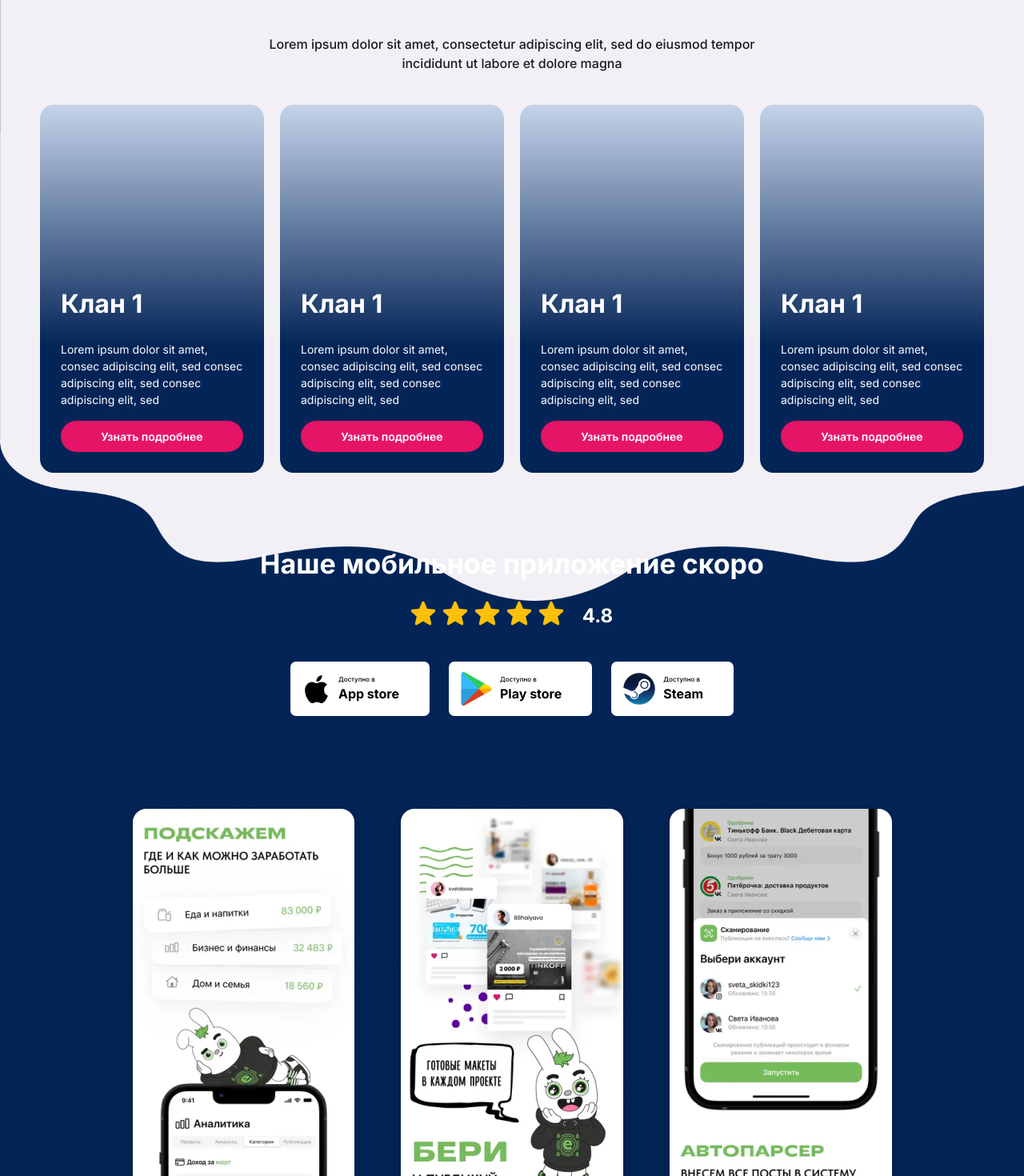
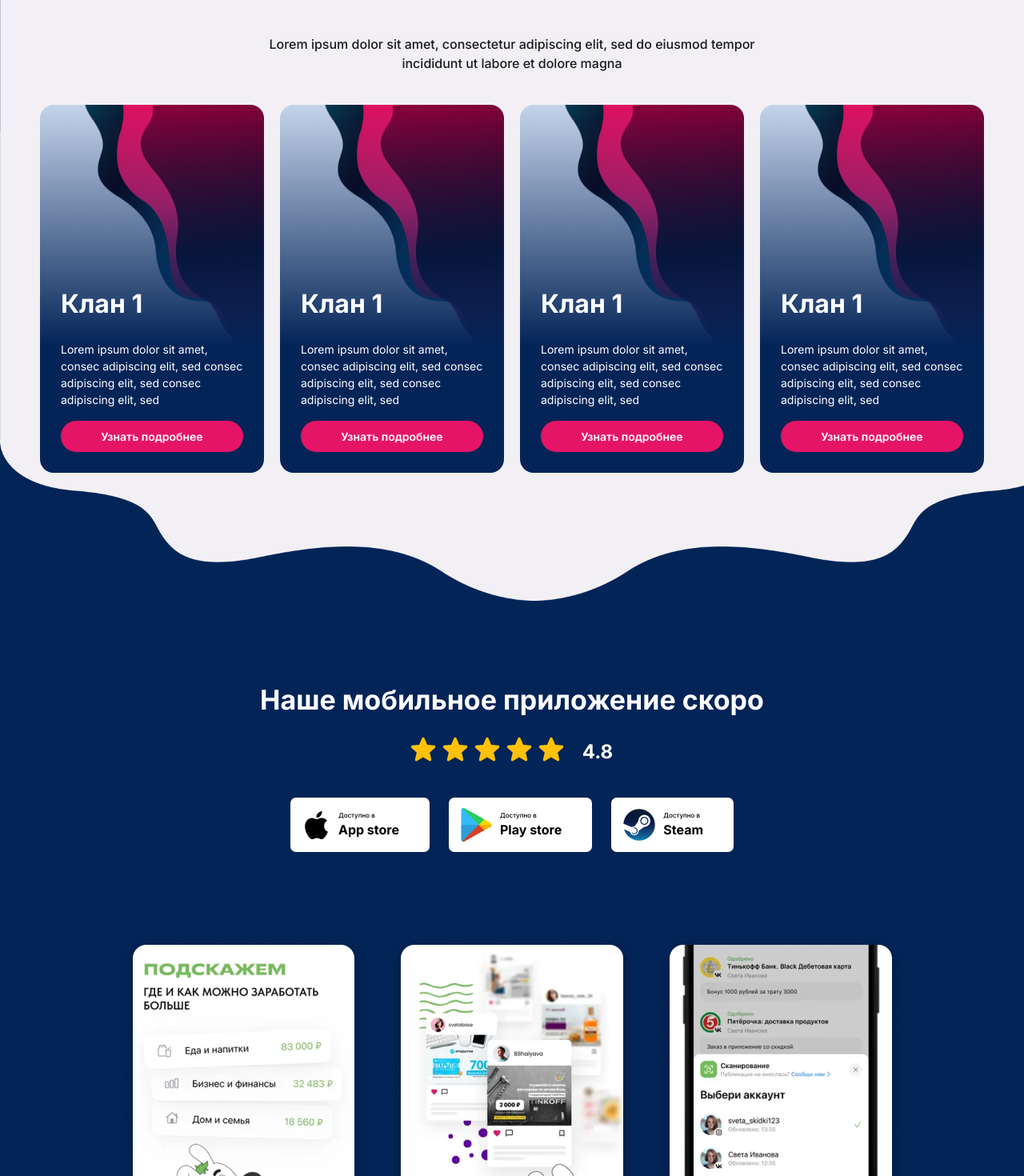
Before and after one commit to alone025/adminPanelFrontend, a React (Vite) app: page / in a window 1280 px wide. Shown: the part 5360-6830 px from the top of the page at 80% size. Built offline with nearby package versions, Linux system fonts and the light colour scheme; a web font is replaced by a local one.

Commit message:
New style 5

```diff
--- a/src/components/cardHomeBlog/cardHomeBlog.jsx
+++ b/src/components/cardHomeBlog/cardHomeBlog.jsx
@@ -1,7 +1,7 @@
 const CardHomeBlog = () => {
 	return (
 		<div className='card-content relative max-w-[240px] sm:max-w-[280px] md:max-w-[320px] lg:max-w-[360px] justify-center xl:justify-normal xl:max-w-max max-h-[480px] sm:max-h-[550px] md:max-h-[610px] z-[10]'>
-			<div className='img absolute top-0 left-0 h-full w-full bg-[#C4D3EA] rounded-[17px] -z-[1]'></div>
+			<img src="../../../public/Frame 267.png" className='img absolute top-0 left-0 h-full w-full bg-[#C4D3EA] rounded-[17px] -z-[1]'></img>
 			<div className='btm rounded-[17px] bgh min-h-[400px] sm:min-h-[440px] md:min-h-[460px] flex flex-col justify-end p-[18px] sm:p-[22px] md:p-[26px]'>
 				<h4 className='text-[15px] sm:text-[17px] md:text-[20px] lg:text-[32px] font-inter font-bold text-[#fff]'>
 					Клан 1
--- a/src/components/mobile-apps/mobileApps.jsx
+++ b/src/components/mobile-apps/mobileApps.jsx
@@ -4,7 +4,7 @@ import Wrapper from "../../layout/wrapper"
 const MobileApps = () => {
   return (
   <Wrapper>
-     <div className="mobile-apps mt-[120px] lg:mt-[88px] px-2">
+     <div className="mobile-apps mt-[180px] lg:mt-[258px] px-2">
     <div className="title">
       <h3 className="text-[22px] sm:text-[26px] md:text-[30px] lg:text-[34px] font-inter font-bold text-[#fff] text-center">Наше мобильное приложение скоро</h3>
     </div>
--- a/src/index.css
+++ b/src/index.css
@@ -63,6 +63,12 @@ body {
 		rgba(217, 217, 217, 0) 0.16%,
 		#032457 65.71%
 	);
+}
+
+@media screen and (max-width:1104px) {
+	.bgh{
+		background: linear-gradient(180deg, rgba(217, 217, 217, 0) 0.16%, #093578 65.71%);
+	}
 }
 
 .bg-blur {
```
